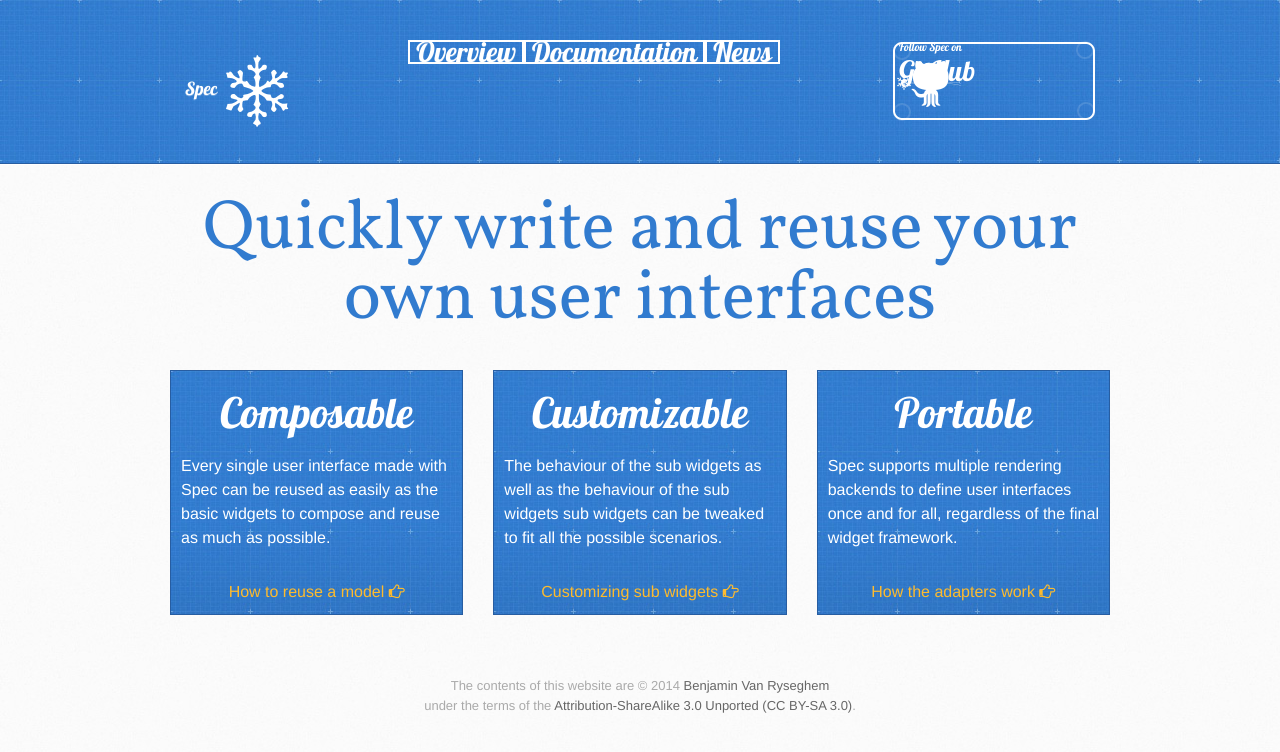
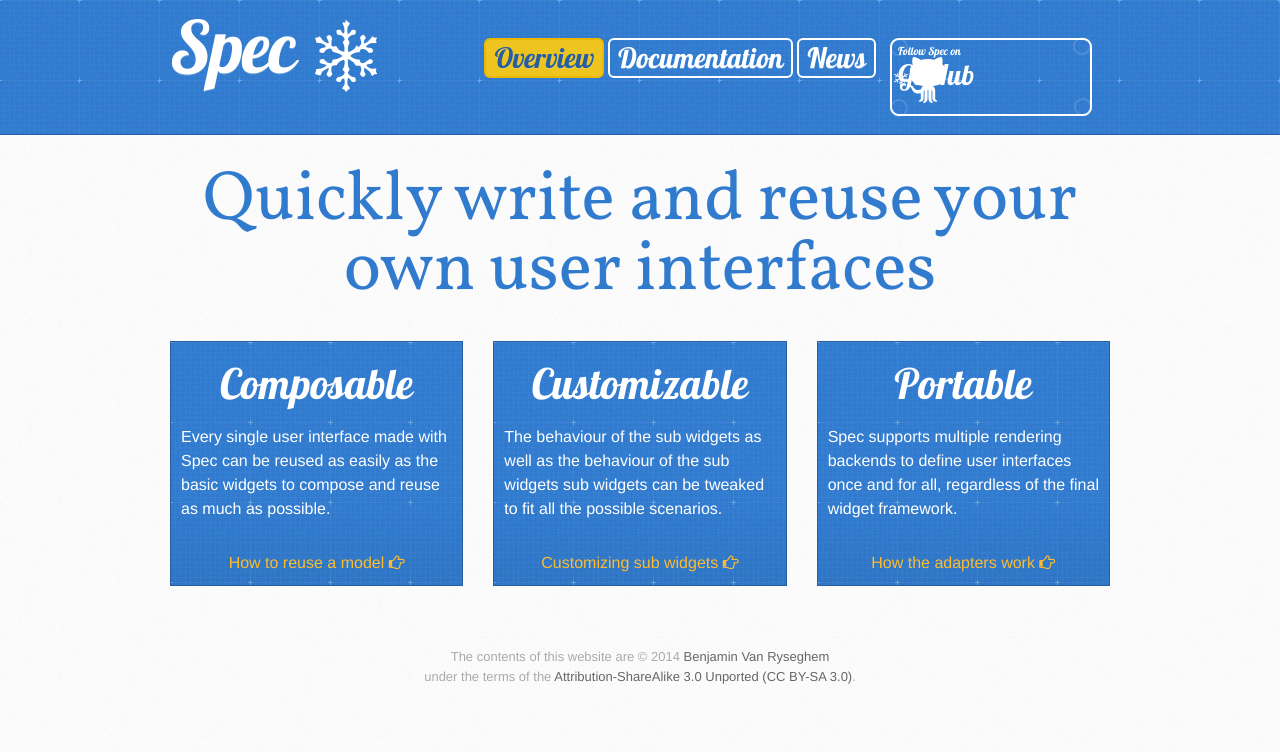
Before and after one commit to spec-framework/website, a Jekyll site: the page built from index.html, in a window 1280 px wide. Shown: the top 752 px of the page. Built offline with Jekyll 4.4.1, drawn with Linux system fonts in a browser that asks for light colours; Markdown is read by kramdown in place of the engine named in the settings.

Commit message:
navbar changes

```diff
--- a/_includes/header.html
+++ b/_includes/header.html
@@ -24,7 +24,7 @@
 		  {% include primary-nav-items.html %}
 		</ul>
 
-		<ul class="nav navbar-nav-right">
+		<ul class="nav navbar nav-right">
 		  <li>
 			<a href="https://github.com/SpecForPharo" class="button"><small>Follow Spec on </small>GitHub</a>
 		  </li>
--- a/stylesheets/spec.css
+++ b/stylesheets/spec.css
@@ -1,11 +1,5 @@
 #main-content h2 {
 	font-weight: initial;
-}
-
-header a.button {
-	text-decoration: none;
-	top: 1px;
-	font-family: 'Vollkorn', 'Helvetica Neue', Helvetica, Arial, serif;
 }
 
 .spec-container {
@@ -14,6 +8,8 @@
 
 .title {
 	color: #FFFFFF;
+	letter-spacing: -1px;
+	font-size: 72px;
 	font-family: 'Lobster', 'Helvetica Neue', Helvetica, Arial, serif;
 }
 
@@ -21,8 +17,17 @@
 	vertical-align: middle;
 }
 
+.navbar.navbar-static-top {
+	margin: 0;
+}
+
 .navbar-toggle {
 	background: white;
+}
+
+.navbar-brand {
+	padding: 0;
+	font-size: 72px;
 }
 
 .navbar-toggle .icon-bar {
@@ -31,6 +36,7 @@
 
 .nav {
 	padding-left: 100px;
+	padding-top: 16px;
 }
 
 .nav-a {
@@ -57,13 +63,39 @@
 .nav > li > a {
 	font-family: 'Lobster';
 	font-size: 28px;
-	padding: 0px 6px;
+	padding: 8px;
+	margin: 2px;
+	border-radius: 6px;
+}
+
+.nav > li.active > a {
+	color: #275DA1;
+	background-color: #EDC51E;
+	border: 2px solid #EDB700;
 }
 
 .nav-pills {
 	position: absolute;
 	top: 18px;
 	right: 240px;
+}
+
+header {
+	padding: 20px 0;
+}
+
+header .navbar-nav-right a.button {
+	text-decoration: none;
+	top: 1px;
+	font-family: 'Vollkorn', 'Helvetica Neue', Helvetica, Arial, serif;
+	position: absolute;
+	height: 80px;
+	width: 202px;
+	right: 0px;
+	top: -2px;
+	padding-left: 80px;
+	padding-top: 20px;
+	background: url('../images/github-button.png') no-repeat scroll 0px 0px transparent;
 }
 
 .spec-header:hover {
```
